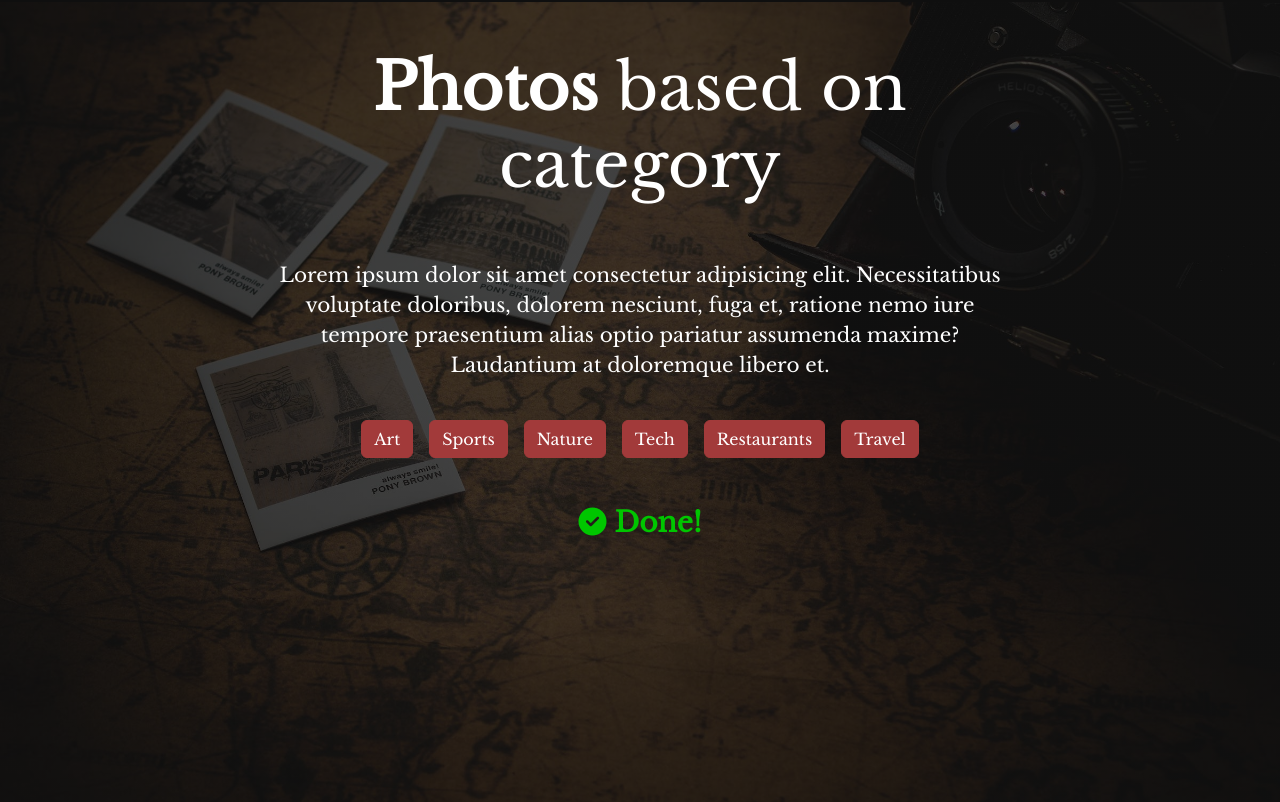
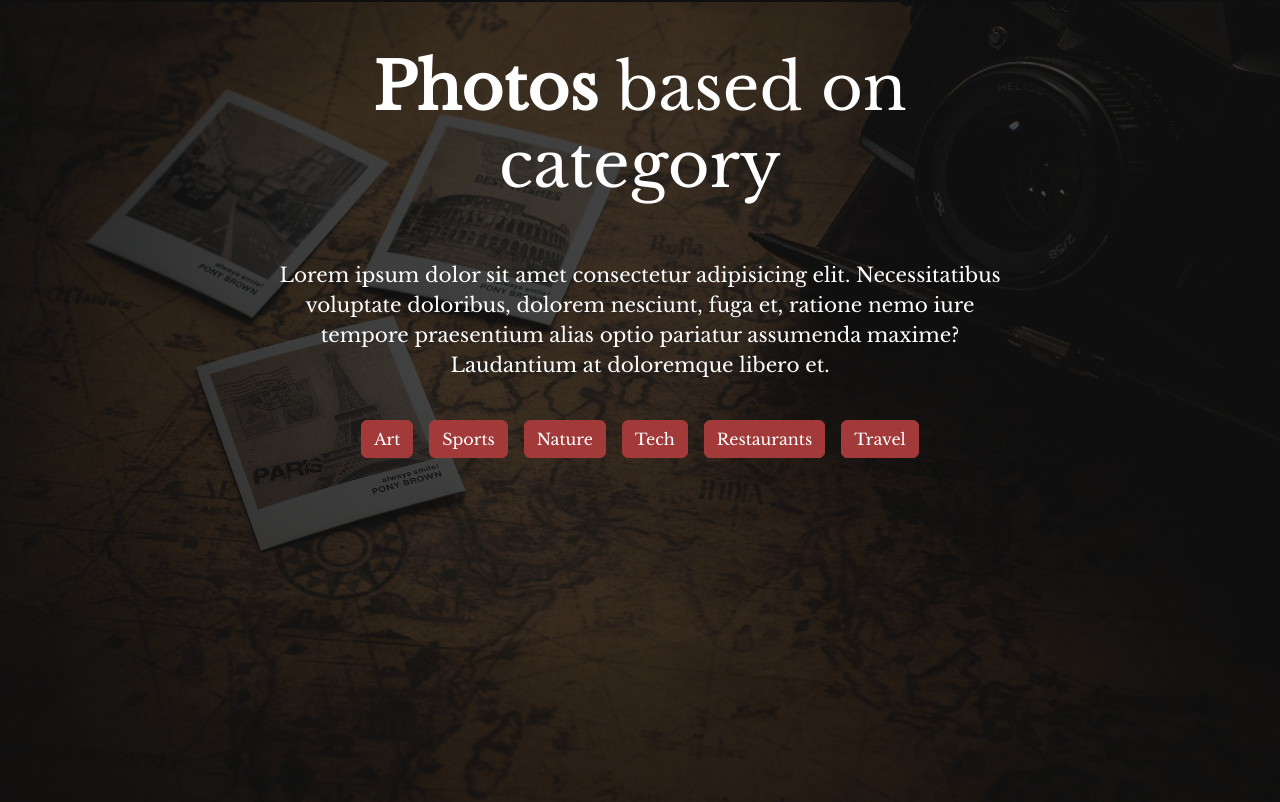
Before and after one commit to FlyBoy1998/image-website, a website with bundled scripts: page index.html in a window 1280 px wide. Shown: the part 76-878 px from the top of the page. Built offline with nearby package versions, Linux system fonts and the light colour scheme.

Commit message:
modify fetch message classes

```diff
--- a/index.html
+++ b/index.html
@@ -50,7 +50,7 @@
                 <button class="btn btn-primary category-btn" value="restaurants" type="button">Restaurants</button>
                 <button class="btn btn-primary category-btn" value="travel" type="button">Travel</button>
             </div>
-            <p class="fetch-message h3 text-center text-white mt-5 fw-bold"><i class="fa-solid fa-circle-check"></i> Done!</p>
+            <p class="fetch-message d-none h3 text-center mt-5 fw-bold"><i class="fa-solid fa-circle-check"></i> Done!</p>
         </div>
     </header>
 
```
